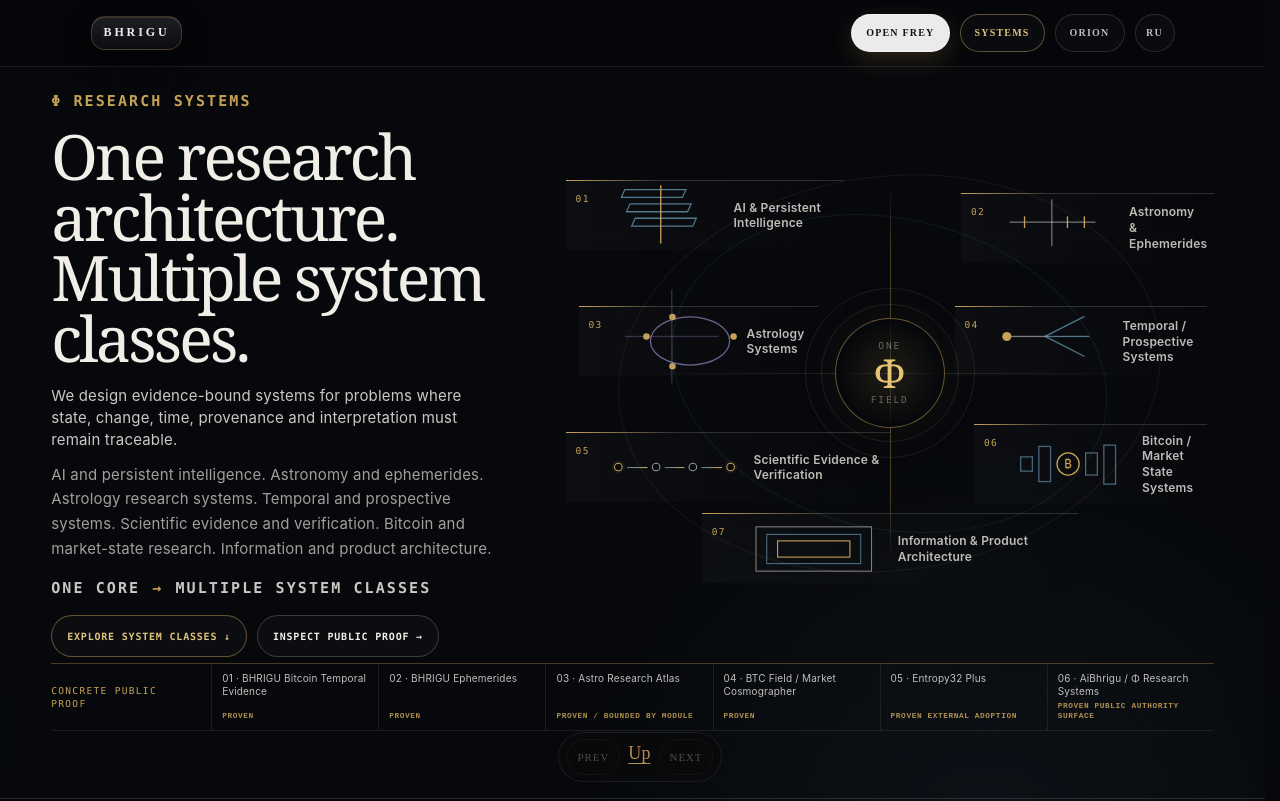
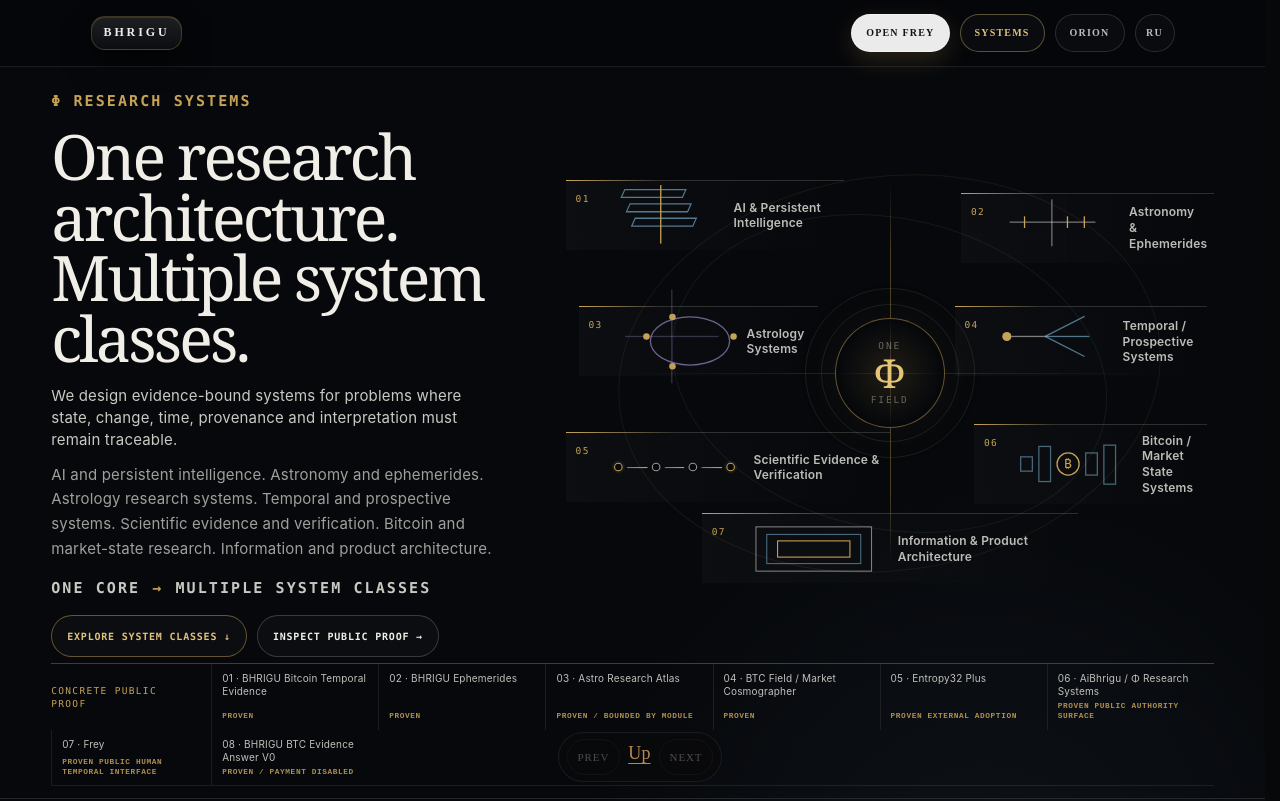
Before and after one commit to AiBhrigu/bhrigu-portal, a Next.js app: page /systems in a window 1280 px wide. Shown: the top 801 px of the page. Built offline with nearby package versions, Linux system fonts and the light colour scheme.

Commit message:
Add Frey and BTC agent public proof objects

```diff
--- a/pages/systems.js
+++ b/pages/systems.js
@@ -14,6 +14,8 @@ const PAGE_META = {
 
 const PROOF_ROUTES = {
   temporal: "https://github.com/AiBhrigu/bhrigu-bitcoin-research-state-api",
+  frey: "https://www.bhrigu.io/reading?lang=en",
+  agent: "https://www.bhrigu.io/openapi/agent-commerce-v0.json",
   ephemerides: "https://www.bhrigu.io/ephemerides?lang=en",
   astro: "https://www.bhrigu.io/astro?lang=en",
   btc: "https://www.bhrigu.io/?lang=en",
@@ -266,6 +268,24 @@ const PROOF_OBJECTS = [
     status: "PROVEN PUBLIC AUTHORITY SURFACE",
     href: PROOF_ROUTES.phi,
   },
+  {
+    number: "07",
+    className: "Human / Temporal Interface",
+    title: "Frey",
+    description: "Public Human ↔ AI temporal interface with an explicit time anchor, structural state, interpretation, navigation and visible boundary.",
+    cta: "Open Frey →",
+    status: "PROVEN PUBLIC HUMAN TEMPORAL INTERFACE",
+    href: PROOF_ROUTES.frey,
+  },
+  {
+    number: "08",
+    className: "AI / Agent Machine Capability",
+    title: "BHRIGU BTC Evidence Answer V0",
+    description: "Production-deployed deterministic agent capability for bounded Bitcoin evidence queries, with public discovery, OpenAPI and explicit no-payment/no-settlement boundaries.",
+    cta: "Inspect agent contract →",
+    status: "PROVEN / PAYMENT DISABLED",
+    href: PROOF_ROUTES.agent,
+  },
 ];
 
 const METHOD = [
@@ -431,6 +451,14 @@ const RU_TEXT = new Map([
   ["Public Architecture Layer", "Публичный архитектурный слой"],
   ["Public-safe system hierarchy, selected repositories, proof surfaces, machine-readable discovery routes and protected-IP boundary.", "Безопасная для публикации иерархия системы, избранные репозитории, поверхности доказательств, машиночитаемые маршруты обнаружения и граница защищённой интеллектуальной собственности."],
   ["Inspect public proof ↗", "Проверить публичные доказательства ↗"],
+  ["Human / Temporal Interface", "Человек / темпоральный интерфейс"],
+  ["Public Human ↔ AI temporal interface with an explicit time anchor, structural state, interpretation, navigation and visible boundary.", "Публичный темпоральный интерфейс Человек ↔ AI с явным временным якорем, структурным состоянием, интерпретацией, навигацией и видимой границей."],
+  ["Open Frey →", "Открыть Frey →"],
+  ["PROVEN PUBLIC HUMAN TEMPORAL INTERFACE", "ДОКАЗАННЫЙ ПУБЛИЧНЫЙ ТЕМПОРАЛЬНЫЙ ИНТЕРФЕЙС"],
+  ["AI / Agent Machine Capability", "AI / машинная возможность для агентов"],
+  ["Production-deployed deterministic agent capability for bounded Bitcoin evidence queries, with public discovery, OpenAPI and explicit no-payment/no-settlement boundaries.", "Развёрнутая в production детерминированная возможность для агентов: ограниченные запросы к доказательствам Bitcoin, публичное обнаружение, OpenAPI и явные границы — оплата и расчёты отключены."],
+  ["Inspect agent contract →", "Проверить контракт агента →"],
+  ["PROVEN / PAYMENT DISABLED", "ДОКАЗАНО / ОПЛАТА ОТКЛЮЧЕНА"],
   ["PROVEN", "ДОКАЗАНО"],
   ["BOUNDED", "ОГРАНИЧЕНО"],
   ["PROVEN / BOUNDED BY MODULE", "ДОКАЗАНО / ОГРАНИЧЕНО ПО МОДУЛЮ"],
@@ -626,7 +654,7 @@ function SystemsStructuredData({ locale }) {
       {
         "@type": "ItemList",
         name: "public_proof",
-        numberOfItems: 6,
+        numberOfItems: 8,
         itemListElement: PROOF_OBJECTS.map((item, index) => ({
           "@type": "ListItem",
           position: index + 1,
```
